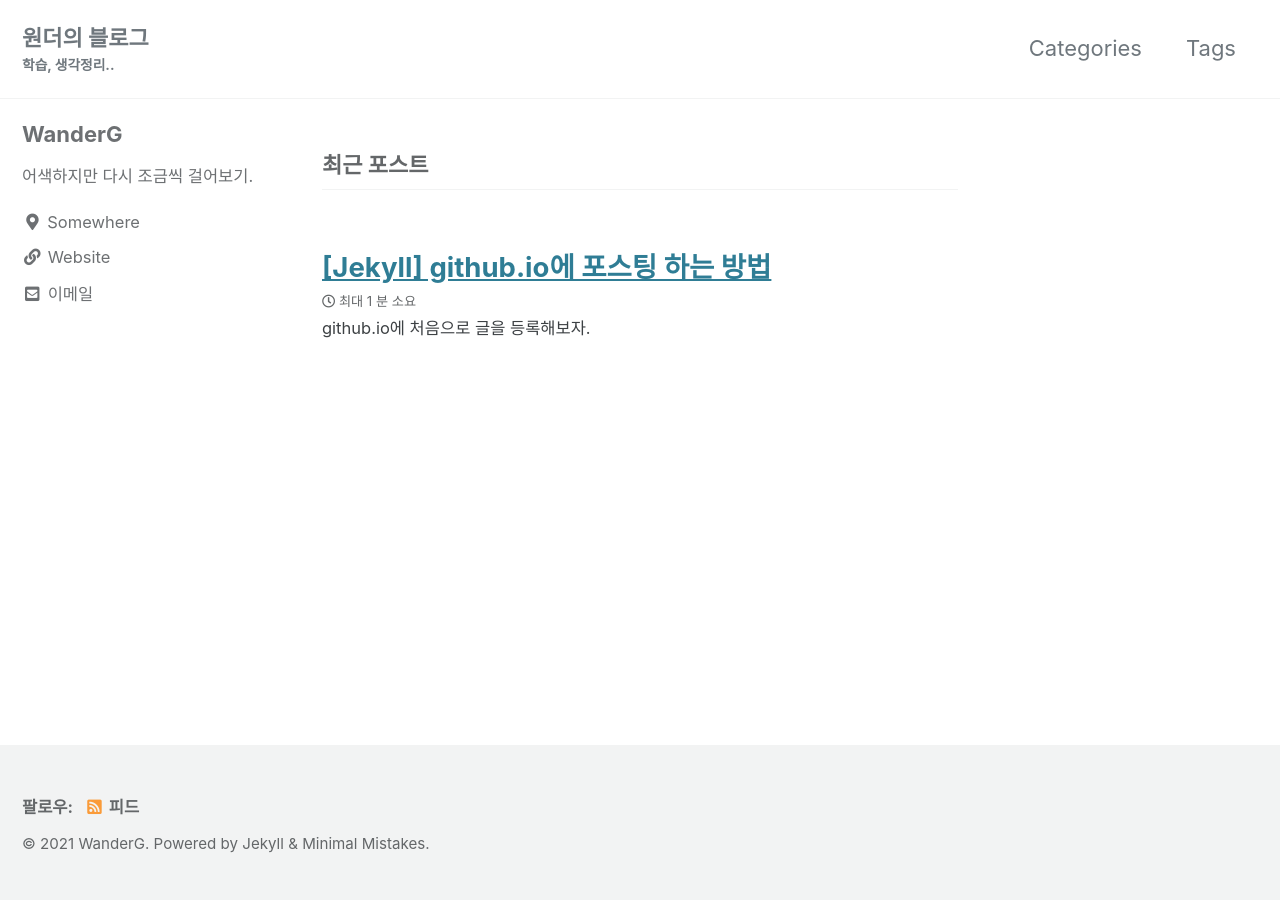
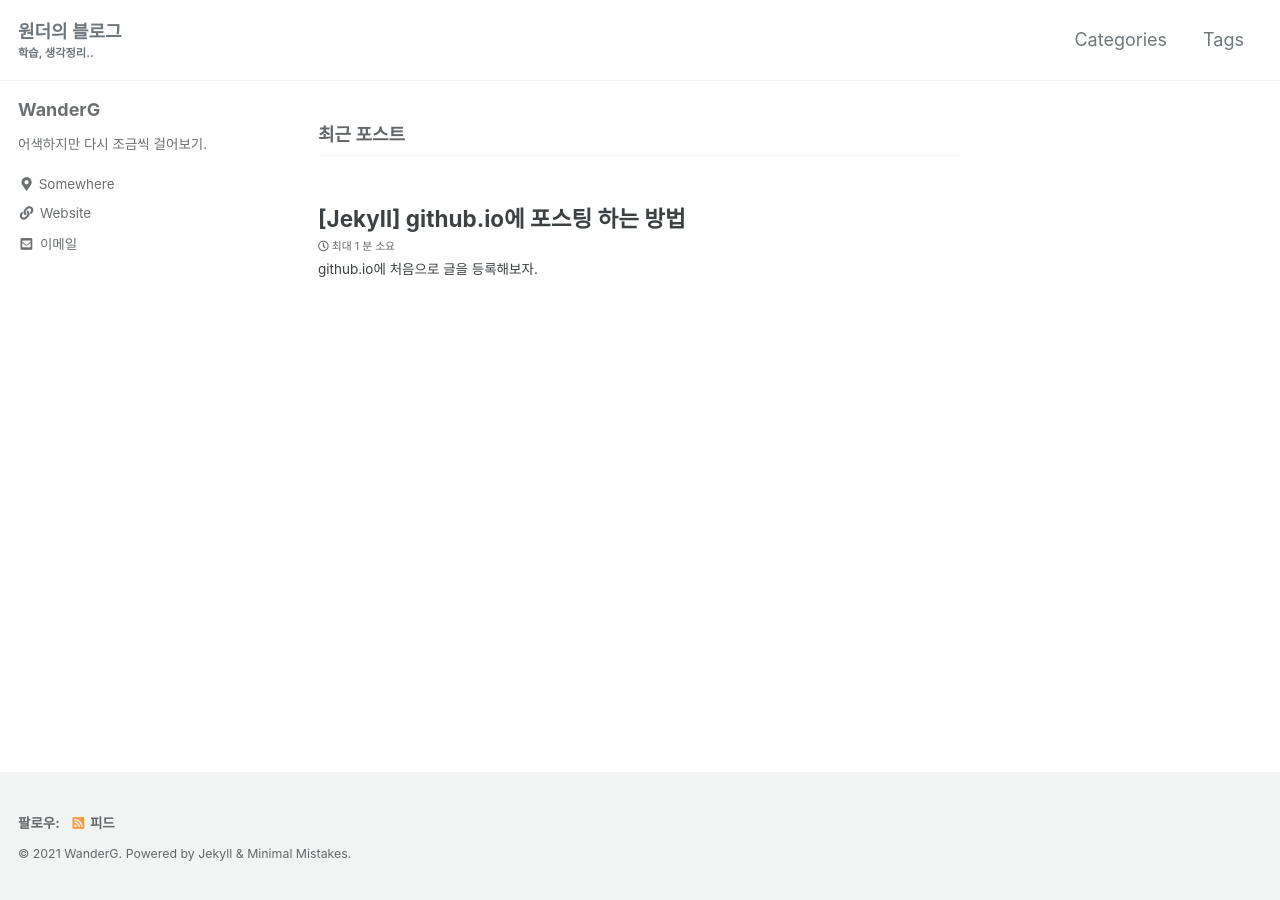
Before and after one commit to wanderg84/wanderg84.github.io, a Jekyll site: the page built from index.html, in a window 1280 px wide. Built offline with Jekyll 4.4.1, drawn with Linux system fonts in a browser that asks for light colours; cached includes are drawn as plain includes; the list of posts is cut into pages by our own code.

Commit message:
Update main.scss
font 사이즈 수정 및 타이틀 스타일 수정

```diff
--- a/assets/css/main.scss
+++ b/assets/css/main.scss
@@ -6,3 +6,24 @@
 
 @import "minimal-mistakes/skins/{{ site.minimal_mistakes_skin | default: 'default' }}"; // skin
 @import "minimal-mistakes"; // main partials
+
+html {
+    font-size: 12px; // originally 16px
+    @include breakpoint($medium) {
+        font-size: 14px; // originally 18px
+    }
+
+    @include breakpoint($large) {
+        font-size: 16px; // originally 20px
+    }
+
+    @include breakpoint($x-large) {
+        font-size: 18px; // originally 22px
+    }
+}
+
+// list title link remove underline
+.archive a {
+    color: inherit;
+    text-decoration: none;
+}
```
